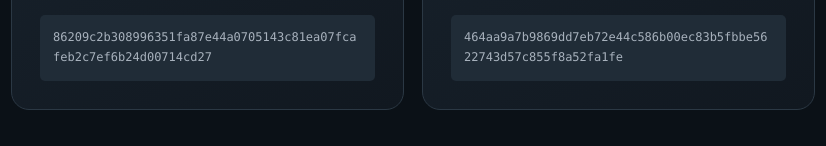
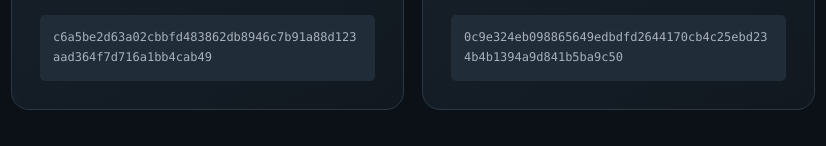
Before and after one commit to wuhan528947233-cmyk/emberbom-site, a plain HTML site: page fulfillment.html in a window 1280 px wide. Shown: the part 654-800 px from the top of the page, 227-1053 px from the left. Drawn offline with Linux system fonts and the light colour scheme.

Commit message:
fix: align displayed RC9 checksums

```diff
--- a/fulfillment.html
+++ b/fulfillment.html
@@ -21,12 +21,12 @@
       <article class="download-card">
         <p class="platform">Windows x64</p>
         <a class="button primary full" href="downloads/emberbom_v0.1.0-rc.9_windows_amd64.zip" download>Download ZIP</a>
-        <code>86209c2b308996351fa87e44a0705143c81ea07fcafeb2c7ef6b24d00714cd27</code>
+        <code>c6a5be2d63a02cbbfd483862db8946c7b91a88d123aad364f7d716a1bb4cab49</code>
       </article>
       <article class="download-card">
         <p class="platform">Linux x64</p>
         <a class="button primary full" href="downloads/emberbom_v0.1.0-rc.9_linux_amd64.tar.gz" download>Download tar.gz</a>
-        <code>464aa9a7b9869dd7eb72e44c586b00ec83b5fbbe5622743d57c855f8a52fa1fe</code>
+        <code>0c9e324eb098865649edbdfd2644170cb4c25ebd234b4b1394a9d841b5ba9c50</code>
       </article>
     </div>
 
```
Also changed, not shown: index.html (+2 -2 lines), 2 other files.
